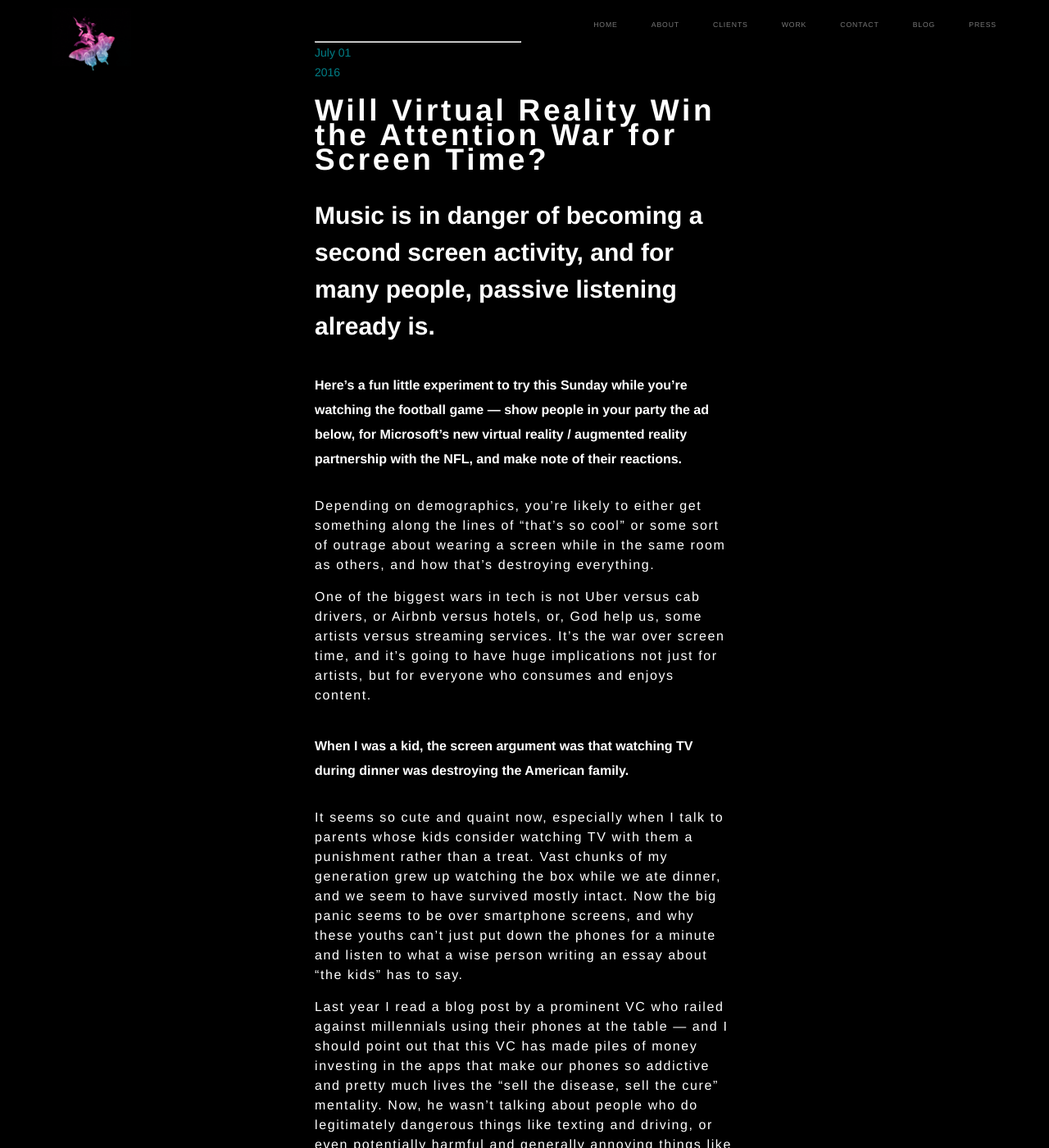
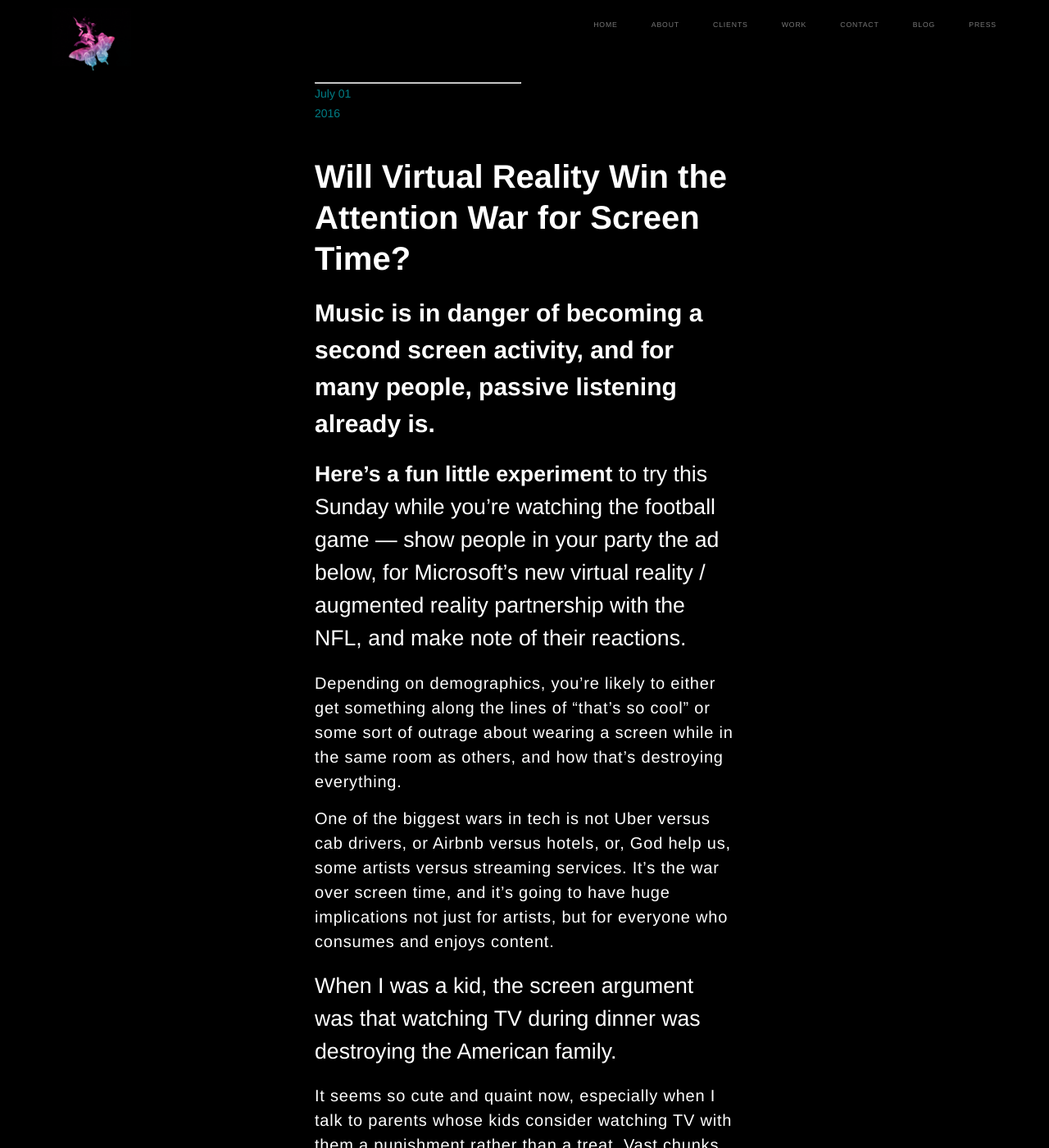
Before and after one commit to agillette/moth-flame, a Jekyll site: the page built from blog.html, in a window 1280 px wide and 1400 px high. Shown: the whole window at 82% size. Built offline with Jekyll 4.4.1, drawn with Linux system fonts in a browser that asks for light colours.

Commit message:
blog style updates

```diff
--- a/_sass/_layout.scss
+++ b/_sass/_layout.scss
@@ -431,18 +431,16 @@
 
 /* Blog */
 #blog {
-  padding-top: 50px;
   margin-left: 30%;
   margin-right: 30%;
   font-family: $base-font-family;
   //Title
   h1 {
       font-weight: 700;
-      font-size: 37px;
-      line-height: 30px;
-      padding-top: 20px;
-      margin-bottom: 30px;
-      letter-spacing: 0.1em;
+      font-size: 3.125vw;
+      line-height: 3.9063vw;
+      margin-bottom: 1.5vw;
+      margin-top: 3.125vw;
   }
 
   //Subtitle
@@ -453,16 +451,18 @@
 
   //Section headers
   h3 {
-      font-weight: 700;
-      font-size: $base-font-size;
-      line-height: 30px;
-      padding-top: 20px;
-      margin-bottom: 30px;
+      font-weight: normal;
+      font-size: 2.0833vw;
+      margin: 1.5vw 0;
+  }
+
+  img {
+      margin: 1.5vw 0;
   }
 
   p {
-    font-size: $base-font-size;
-    letter-spacing: 0.1em;
+    font-size: 1.5625vw;
+    letter-spacing: 0.04em;
   }
 
   time {
@@ -473,11 +473,12 @@
   .horizontal-line {
     width: 250px;
     color: $grey-color-light;
+    margin-top: 7.8125vw;
   }
 
   .align-middle {
     display: block;
-    margin: 0 auto;
+    margin: 1.5vw auto;
   }
 }
 
```
Also changed, not shown: 2 other files.
